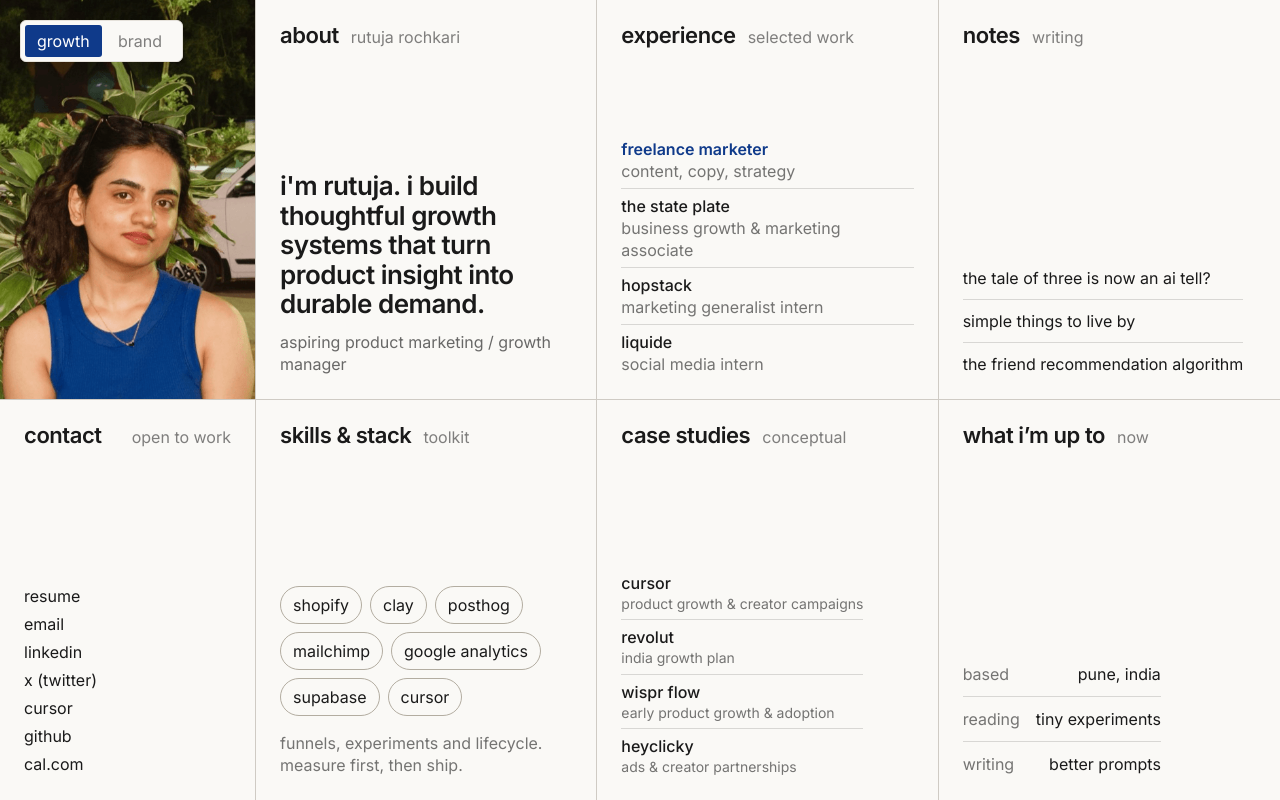
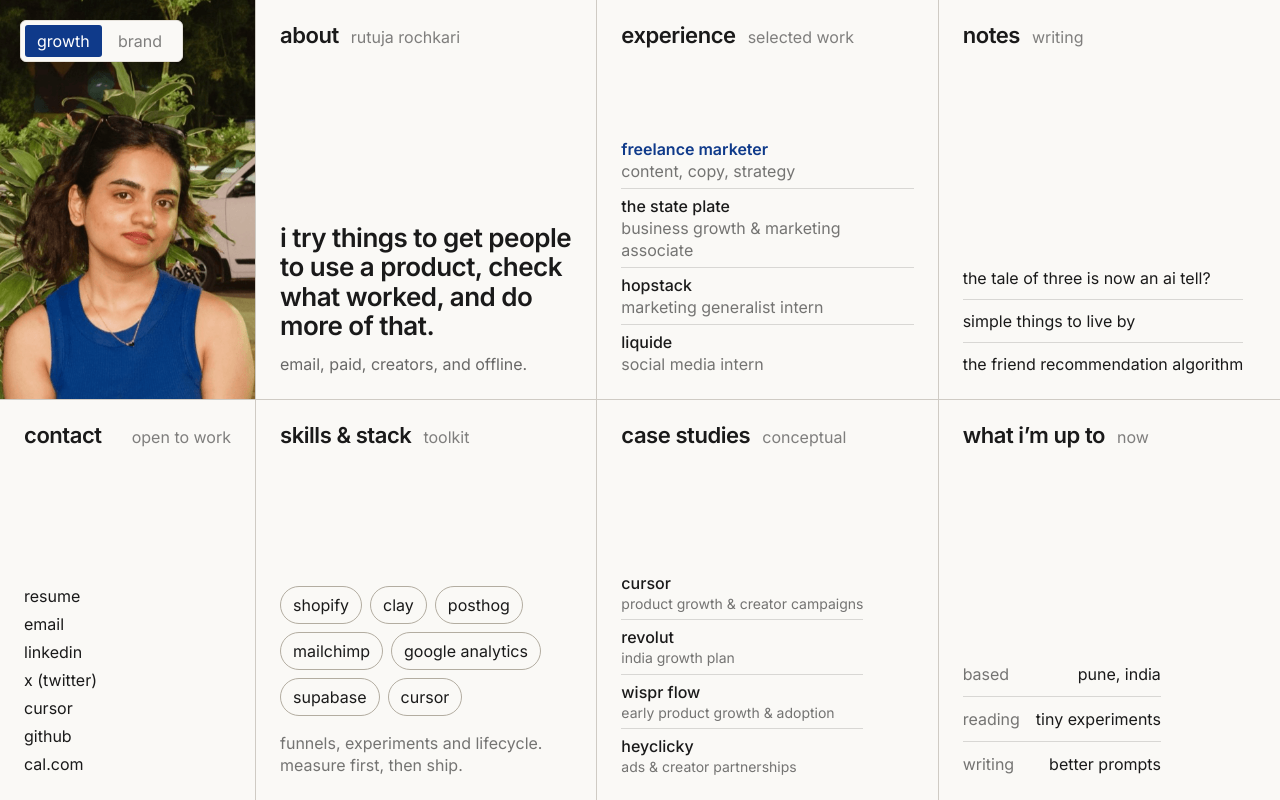
Before and after one commit to rutzonline/portfolio-site, a React (Vite) app: page / in a window 1280 px wide. Built offline with nearby package versions, Linux system fonts and the light colour scheme; the HTML template or start-up script is replaced by a standard one.

Commit message:
Update intros for growth and brand modes

```diff
--- a/src/App.tsx
+++ b/src/App.tsx
@@ -68,7 +68,7 @@ const moodText =
 const modeCopy = {
   growth: {
     intro:
-      "I'm Rutuja. I build thoughtful growth systems that turn product insight into durable demand.",
+      "i try things to get people to use a product, check what worked, and do more of that.",
     project: "wispr flow",
     projectDescription:
       "A lifecycle reset for a climate-tech platform: onboarding, activation loops, and a sharper path from interest to habit.",
@@ -77,7 +77,7 @@ const modeCopy = {
   },
   brand: {
     intro:
-      "I write product and lifecycle content that makes people understand, care, and act.",
+      "i write product and lifecycle content, from the first ad someone sees to the email that brings them back.",
     project: "Cardboard",
     projectDescription:
       "Feature storytelling for an AI video tool: product essays, social adaptations, and UX-driven copy.",
@@ -1676,8 +1676,8 @@ export default function App() {
                 </p>
                 <p className="mt-3 leading-snug text-[#1A1A1A]/65">
                   {mode === "growth"
-                    ? "aspiring product marketing / growth manager"
-                    : "brand narrative & product comms."}
+                    ? "email, paid, creators, and offline."
+                    : "copy, content, social, and brand comms."}
                 </p>
               </div>
             </Card>
```
